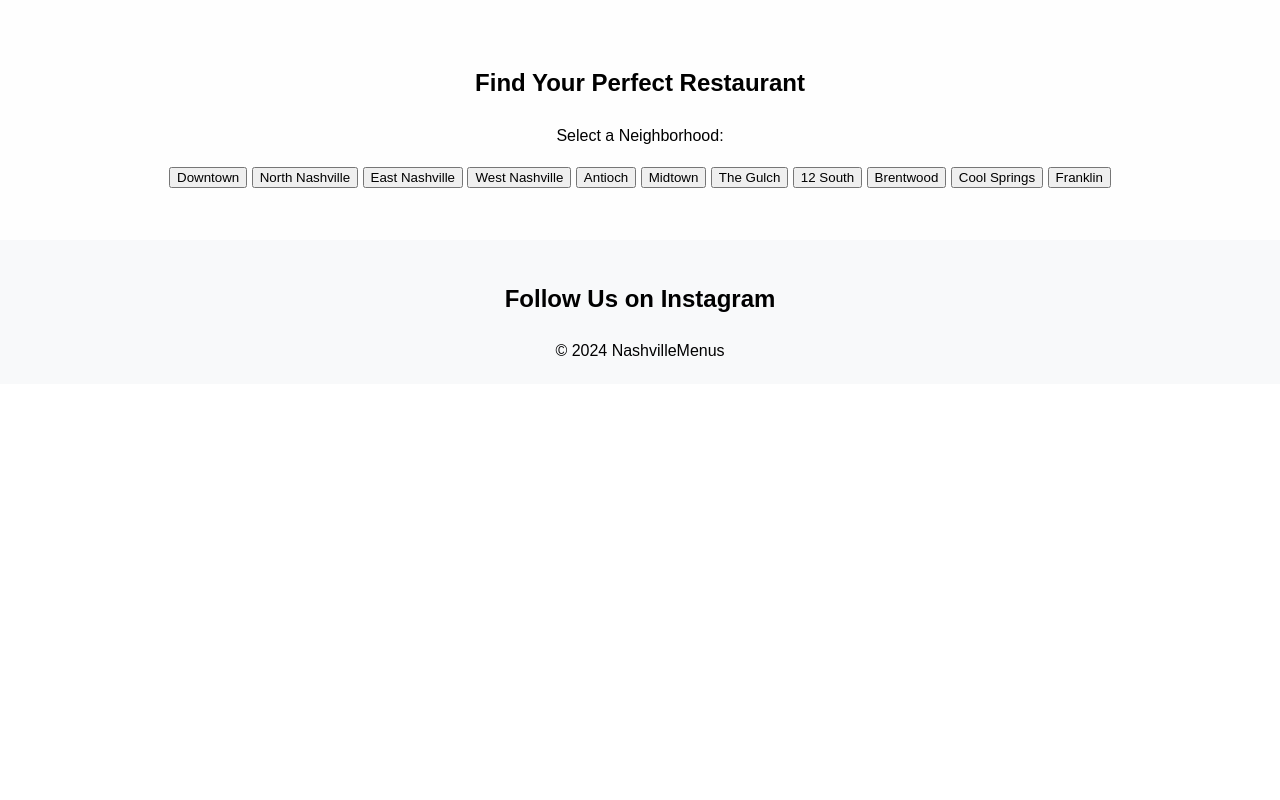
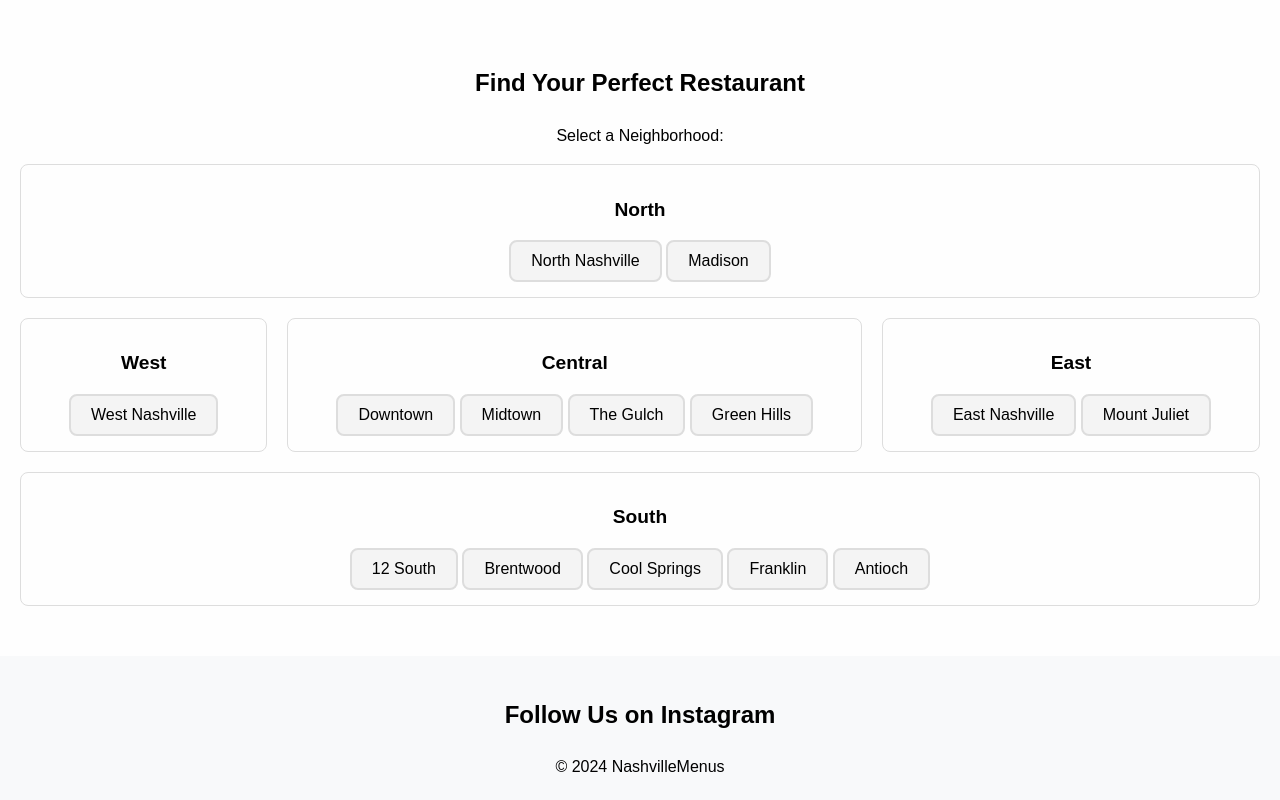
Before and after one commit to wewilliams9999/nashmenussite, a plain HTML site: page index.html in a window 1280 px wide. Shown: the part 1134-1934 px from the top of the page. Before the commit the page ends 1518 px from the top, so only its background shows below. Drawn offline with Linux system fonts and the light colour scheme.

Commit message:
organize neighborhood buttons

```diff
--- a/index.html
+++ b/index.html
@@ -35,25 +35,63 @@
     <section id="quiz">
       <h2>Find Your Perfect Restaurant</h2>
 
-      <!-- Question 1 -->
+      <!-- Step 1: Map with Buttons -->
       <div class="quiz-step" id="step-1">
         <p>Select a Neighborhood:</p>
-        <div id="neighborhood-buttons">
+        <div class="geographical-buttons">
+          <!-- North -->
+          <div class="region north">
+            <h3>North</h3>
+            <button type="button" class="neighborhood-button" data-value="North Nashville">North Nashville</button>
+            <button type="button" class="neighborhood-button" data-value="Madison">Madison</button>
+          </div>
+
+          <!-- Central -->
+          <div class="region central">
+            <h3>Central</h3>
             <button type="button" class="neighborhood-button" data-value="Downtown">Downtown</button>
-          <button type="button" class="neighborhood-button" data-value="North Nashville">North Nashville</button>
-          <button type="button" class="neighborhood-button" data-value="East Nashville">East Nashville</button>
-          <button type="button" class="neighborhood-button" data-value="West Nashville">West Nashville</button>
-          <button type="button" class="neighborhood-button" data-value="Antioch">Antioch</button>
             <button type="button" class="neighborhood-button" data-value="Midtown">Midtown</button>
             <button type="button" class="neighborhood-button" data-value="The Gulch">The Gulch</button>
+            <button type="button" class="neighborhood-button" data-value="Green Hills">Green Hills</button>
+          </div>
+
+          <!-- East -->
+          <div class="region east">
+            <h3>East</h3>
+            <button type="button" class="neighborhood-button" data-value="East Nashville">East Nashville</button>
+            <button type="button" class="neighborhood-button" data-value="Mount Juliet">Mount Juliet</button>
+          </div>
+
+          <!-- South -->
+          <div class="region south">
+            <h3>South</h3>
             <button type="button" class="neighborhood-button" data-value="12 South">12 South</button>
             <button type="button" class="neighborhood-button" data-value="Brentwood">Brentwood</button>
             <button type="button" class="neighborhood-button" data-value="Cool Springs">Cool Springs</button>
             <button type="button" class="neighborhood-button" data-value="Franklin">Franklin</button>
+            <button type="button" class="neighborhood-button" data-value="Antioch">Antioch</button>
+          </div>
+
+          <!-- West -->
+          <div class="region west">
+            <h3>West</h3>
+            <button type="button" class="neighborhood-button" data-value="West Nashville">West Nashville</button>
           </div>
         </div>
 
-      <!-- Question 2 -->
+      </div>
+
+      <!-- Step 2: Distance Question -->
+      <div class="quiz-step" id="step-2" style="display: none;">
+        <p>How far are you willing to travel?</p>
+        <div id="distance-buttons">
+          <button type="button" class="distance-button" data-value="2000">Nearby (close to home)</button>
+          <button type="button" class="distance-button" data-value="10000">I don’t mind a short drive</button>
+          <button type="button" class="distance-button" data-value="30000">Up for an adventure</button>
+        </div>
+      </div>
+
+      <!-- Step 3: Budget Question -->
       <div class="quiz-step" id="step-3" style="display: none;">
         <p>What's your budget?</p>
         <div id="budget-buttons">
@@ -63,13 +101,14 @@
         </div>
       </div>
 
-      <!-- Question 3 -->
+      <!-- Step 4: Cuisine Question -->
       <div class="quiz-step" id="step-4" style="display: none;">
         <p>What cuisine are you craving?</p>
         <input type="text" id="cuisine" placeholder="e.g., BBQ, Italian">
         <button type="button" id="submit-cuisine">Submit</button>
       </div>
 
+      <!-- Results Section -->
       <div id="result"></div>
     </section>
 
--- a/styles.css
+++ b/styles.css
@@ -5,6 +5,65 @@ body {
   padding: 0;
   line-height: 1.6;
 }
+
+.geographical-buttons {
+  display: grid;
+  grid-template-areas:
+    "north north north"
+    "west central east"
+    "south south south";
+  gap: 20px;
+  text-align: center;
+}
+
+.region {
+  padding: 10px;
+  border: 1px solid #ddd;
+  border-radius: 8px;
+}
+
+.region h3 {
+  margin-bottom: 10px;
+  font-size: 1.2rem;
+}
+
+.region.north {
+  grid-area: north;
+}
+
+.region.central {
+  grid-area: central;
+}
+
+.region.east {
+  grid-area: east;
+}
+
+.region.south {
+  grid-area: south;
+}
+
+.region.west {
+  grid-area: west;
+}
+
+.neighborhood-button {
+  background-color: #f4f4f4;
+  border: 2px solid #ddd;
+  border-radius: 8px;
+  padding: 10px 20px;
+  font-size: 1rem;
+  margin: 5px 0;
+  cursor: pointer;
+  transition: all 0.3s ease;
+}
+
+.neighborhood-button:hover {
+  background-color: #ff7f50;
+  border-color: #ff7f50;
+  color: white;
+}
+
 
 /* Header Styling */
 header {
@@ -96,6 +155,7 @@ footer p {
     padding: 20px 10px; /* Reduce padding on smaller screens */
   }
 
+
   /* Adjust header */
   header h1 {
     font-size: 1.5rem; /* Scale down the title size */
```
Lines whose indentation alone changed are shown as unchanged.
